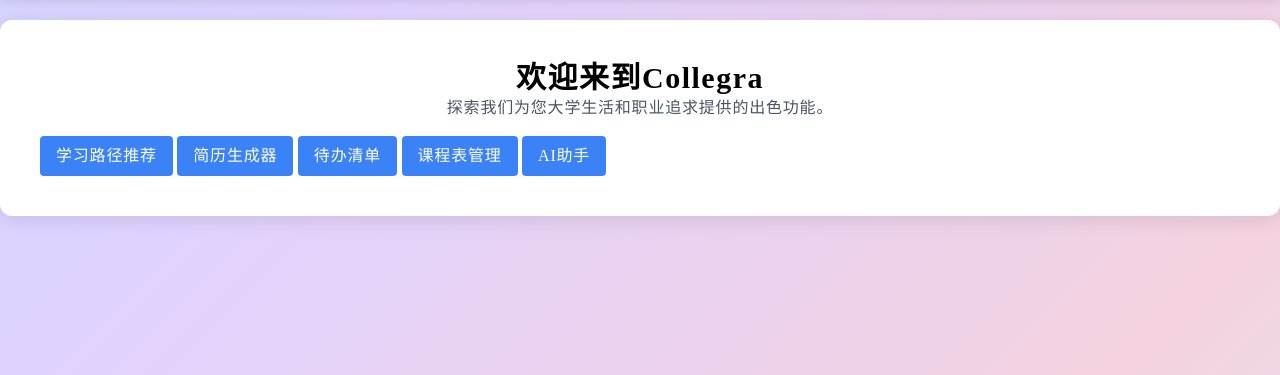
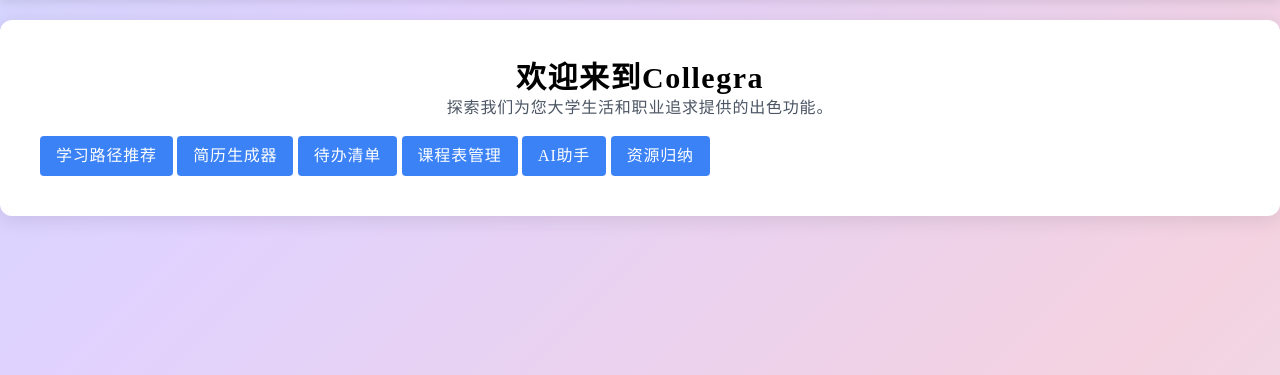
Before and after one commit to Hearth-Li/Collegra, a Flask app: page / in a window 1280 px wide. Shown: the part 100-475 px from the top of the page. Run offline with Flask 3, Linux system fonts and the light colour scheme; some libraries are stand-ins or nearby versions.

Commit message:
Update index.html

```diff
--- a/templates/index.html
+++ b/templates/index.html
@@ -69,4 +69,12 @@
        class="mt-4 inline-block bg-blue-500 text-white py-2 px-4 rounded hover:bg-blue-700 lang-zh">
         AI助手
     </a>
+    <a href="{{ url_for('Resources_Collection') }}"
+       class="mt-4 inline-block bg-blue-500 text-white py-2 px-4 rounded hover:bg-blue-700 lang-en hidden">
+        Resources Collection
+    </a>
+    <a href="{{ url_for('Resources_Collection') }}"
+       class="mt-4 inline-block bg-blue-500 text-white py-2 px-4 rounded hover:bg-blue-700 lang-zh">
+        资源归纳
+    </a>
 {% endblock %}
```
